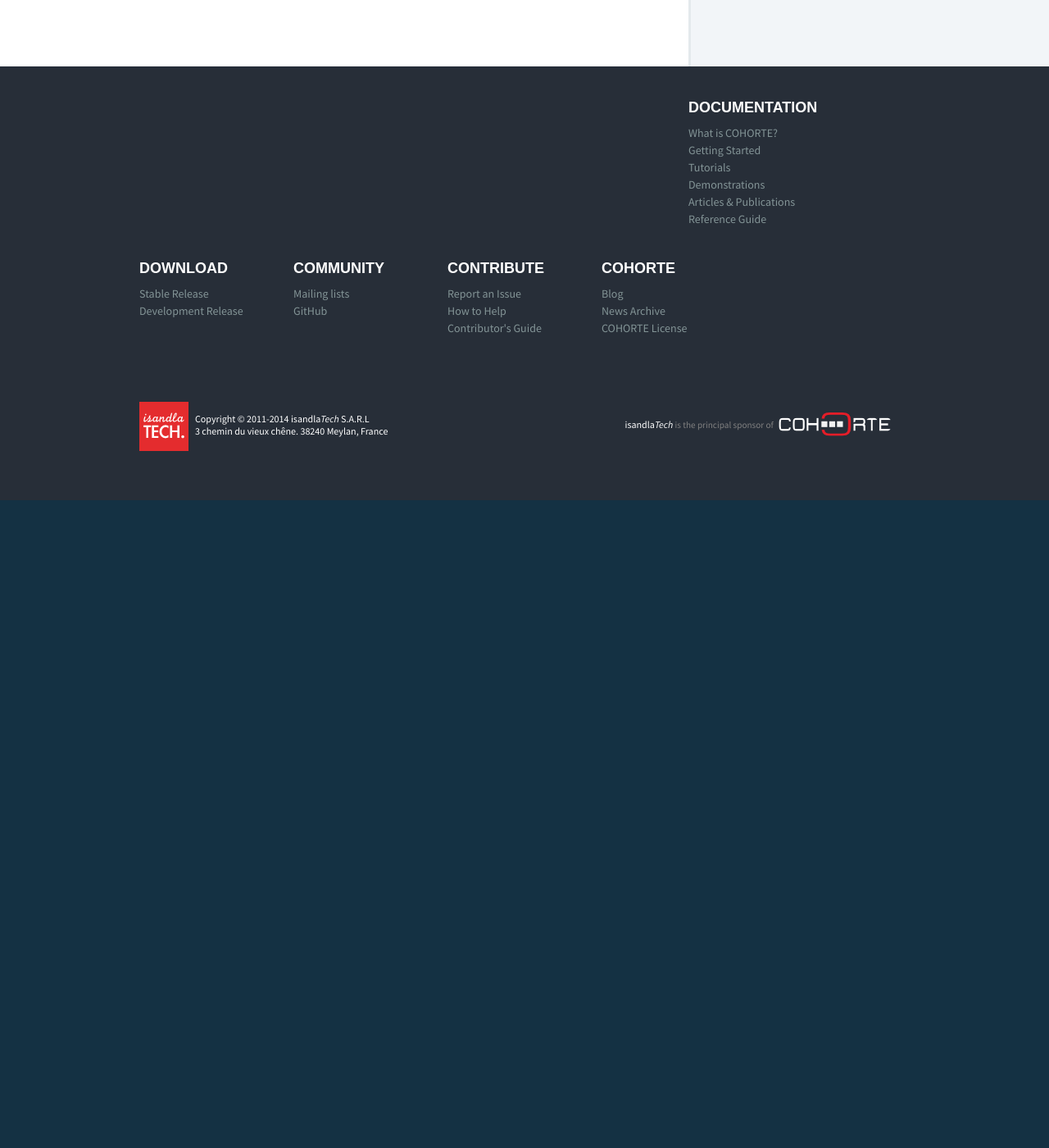
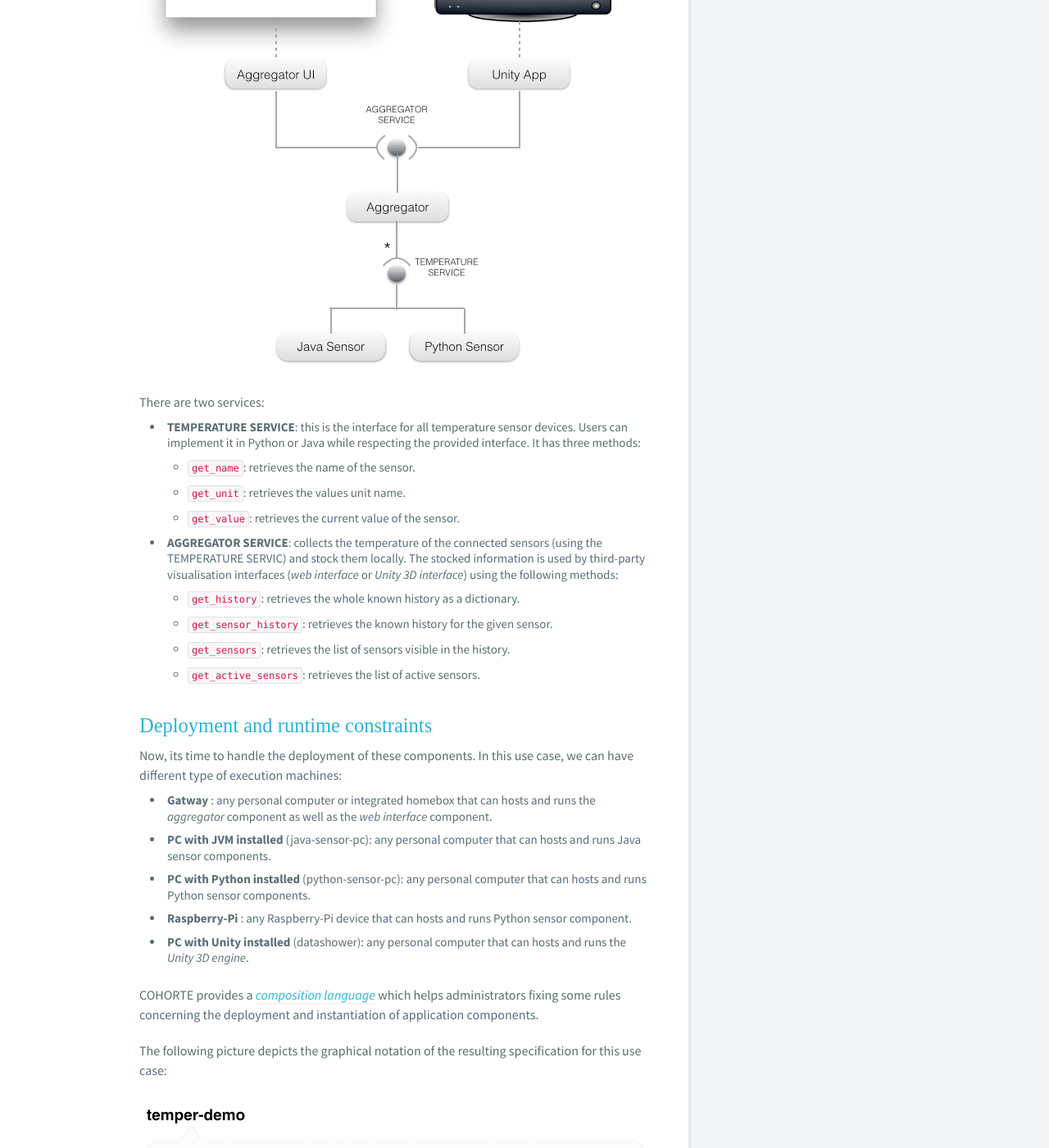
Before and after one commit to cohorte/cohorte.github.io, a Jekyll site: the page built from docs/1.x/tutorials/temper/index.md, in a window 1280 px wide and 1400 px high, scrolled down 697 px. Shown: the whole window at 82% size. Built offline with Jekyll 4.4.1, drawn with Linux system fonts in a browser that asks for light colours; before the commit the page ends 1327 px from its top, so only the background shows below that; some of the changed text lies outside the part shown.

Commit message:
Start working on temper tutorial

```diff
--- a/docs/1.x/tutorials/temper/index.md
+++ b/docs/1.x/tutorials/temper/index.md
@@ -10,6 +10,128 @@ next_page: ../quiz
 
 ## Temper tutorial
 
+In this tutorial we will have a complete working temperature aggregation application with different type of components and deployment devices.
 
+Let's first talk about the application's architecture.
+
+### Application
+
+The *temper* application has a *service-oriented architecture SOA* composed of components and services depicted in the following picture:
+
+![Architecture](temper-img-1.png)
+
+There are two services:
+
+* **TEMPERATURE SERVICE**: this is the interface for all temperature sensor devices. Users can implement it in Python or Java while respecting the provided interface. It has three methods:
+  * `get_name`: retrieves the name of the sensor.
+  * `get_unit`: retrieves the values unit name.
+  * `get_value`: retrieves the current value of the sensor.
+
+* **AGGREGATOR SERVICE**: collects the temperature of the connected sensors (using the TEMPERATURE SERVIC) and stock them locally. The stocked information is used by third-party visualisation interfaces (*web interface* or *Unity 3D interface*) using the following methods:
+  * `get_history`: retrieves the whole known history as a dictionary.
+  * `get_sensor_history`: retrieves the known history for the given sensor.
+  * `get_sensors`: retrieves the list of sensors visible in the history.
+  * `get_active_sensors`: retrieves the list of active sensors.
+
+### Deployment and runtime constraints
+
+Now, its time to handle the deployment of these components. In this use case, we can have different type of execution machines:
+
+* **Gatway** : any personal computer or integrated homebox that can hosts and runs the *aggregator* component as well as the *web interface* component.
+* **PC with JVM installed** (java-sensor-pc): any personal computer that can hosts and runs  Java sensor components.
+* **PC with Python installed** (python-sensor-pc): any personal computer that can hosts and runs Python sensor components.
+* **Raspberry-Pi** : any Raspberry-Pi device that can hosts and runs Python sensor component.
+* **PC with Unity installed** (datashower): any personal computer that can hosts and runs the *Unity 3D engine*.
+
+COHORTE provides a [*composition language*]({{ site.baseurl }}/docs/1.x/applications) which helps administrators fixing some rules concerning the deployment and instantiation of application components.
+
+The following picture depicts the graphical notation of the resulting specification for this use case:
+
+![Deployment](temper-img-2.png)
+
+Legend:
+
+* **JS**: Java temperature Sensor
+* **PC**: Python temperature Sensor
+* **A**: temperature Aggregator
+* **UI**: web User Interface
+* **U**: Unity 3D interface
+
+The following XML file represents the XMl equivalent for this deployment and composition specification:
+
+{% highlight json %}
+{
+	"name" : "temper-demo",
+	"root" : {
+		"name" : "temper-demo-composition",
+		"components" : [ {
+			/**
+			 * Python sensor
+			 */
+			"name" : "temper-python-python",
+			"factory" : "demo-temperature-fake-factory",
+			"isolate" : "temper.python",
+			"node" : "python-sensor-pc",
+			"properties" : {
+				"temper.value.min" : -5,
+				"temper.value.max" : 45
+			}
+		}, {
+			/**
+			 * Raspberry Pi sensor
+			 */
+			"name" : "temper-python-raspi",
+			"factory" : "demo-temperature-fake-factory",
+			// Force placement
+			"isolate" : "temper.raspi",
+			"node" : "raspberry-pi"
+		}, {
+			/**
+			 * Java sensor
+			 */
+			"name" : "temper-java",
+			"factory" : "java-fake-temp-factory",
+			"isolate" : "temper.java",
+			"node" : "java-sensor-pc"
+		}, {
+			/**
+			 * Aggregator component
+			 */
+			"name" : "aggregator",
+			"factory" : "demo-sensor-aggregator-factory",
+			"language" : "python",
+			"isolate" : "aggregation",
+			"node" : "gateway",
+			"properties" : {
+				"poll.delta" : 1
+			}
+		}, {
+			/**
+			 * Aggregator web UI
+			 */
+			"name" : "aggregator-UI",
+			"factory" : "demo-sensor-aggregator-ui-factory",
+			"language" : "python",
+			"isolate" : "web.interface",
+			"node" : "gateway",
+			"properties" : {
+				"servlet.path" : "/sensors"
+			},
+			"wires" : {
+				"_aggregator" : "aggregator"
+			}
+		}, {
+			/**
+			 * Unity component
+			 */
+			"name" : "unity",
+			"factory" : "demo-sensor-unity-factory",
+			"language" : "python",
+			"isolate" : "unity.app",
+			"node" : "datashower"
+		} ]
+	}
+}
+{% endhighlight %}
 
 [Home](../../../../) > [Documentation](../../) > [Tutorials](../)
```
Also changed, not shown: docs/1.x/tutorials/getting-started/getting-started-img-1.png, docs/1.x/tutorials/getting-started/getting-started-img-3.png, docs/1.x/tutorials/temper/temper-img-1.png (added), docs/1.x/tutorials/temper/temper-img-2.png (added).
